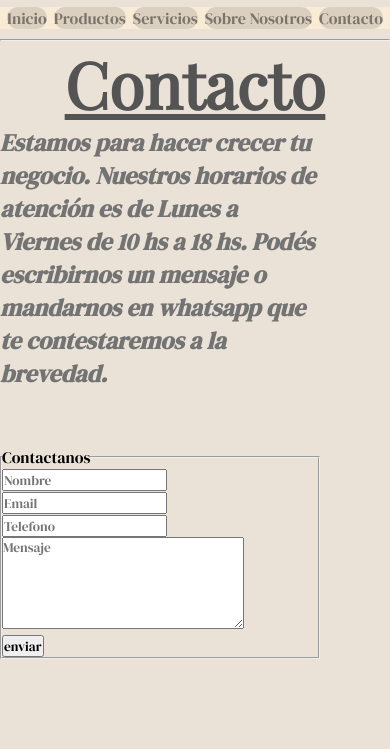
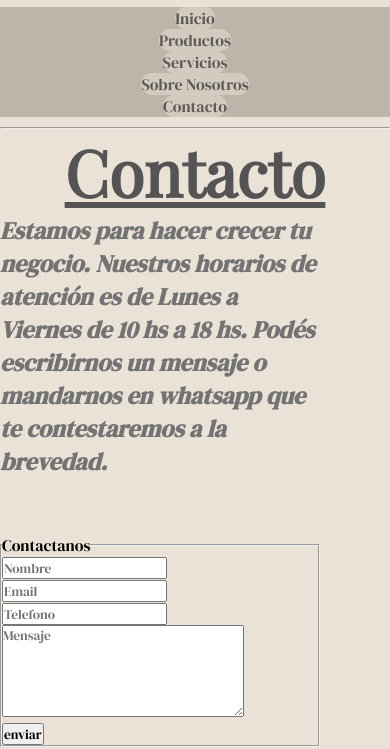
Before and after one commit to BrianLEspindola/desarrollo-web, a plain HTML site: page pages/contacto.html in a window 390 px wide. Shown: the part 125-874 px from the top of the page. Drawn offline with nearby package versions, Linux system fonts and the light colour scheme.

Commit message:
barra-de-navegacion

```diff
--- a/pages/css/style.css
+++ b/pages/css/style.css
@@ -265,10 +265,22 @@ h3 {
 
 /* media */
 
-@media (max-width: 600px) {
-    nav{
-        background-color: antiquewhite;
+@media (max-width: 767px) {
+    .barra_de_navegacion{
+        background-color: #bdb5aa;
+        display: flex;
+        flex-direction: column;
+        justify-content: space-evenly;
+        align-items: center;
+        list-style: none;
 
     }
-
+    .barra_de_navegacion li a{
+        color: black;
+        border-radius: 2rem;
+        text-decoration: none;
+        text-align: center;
+        background-color:#eae2d7 ;
+        opacity: .5;
+     }
 }
```
